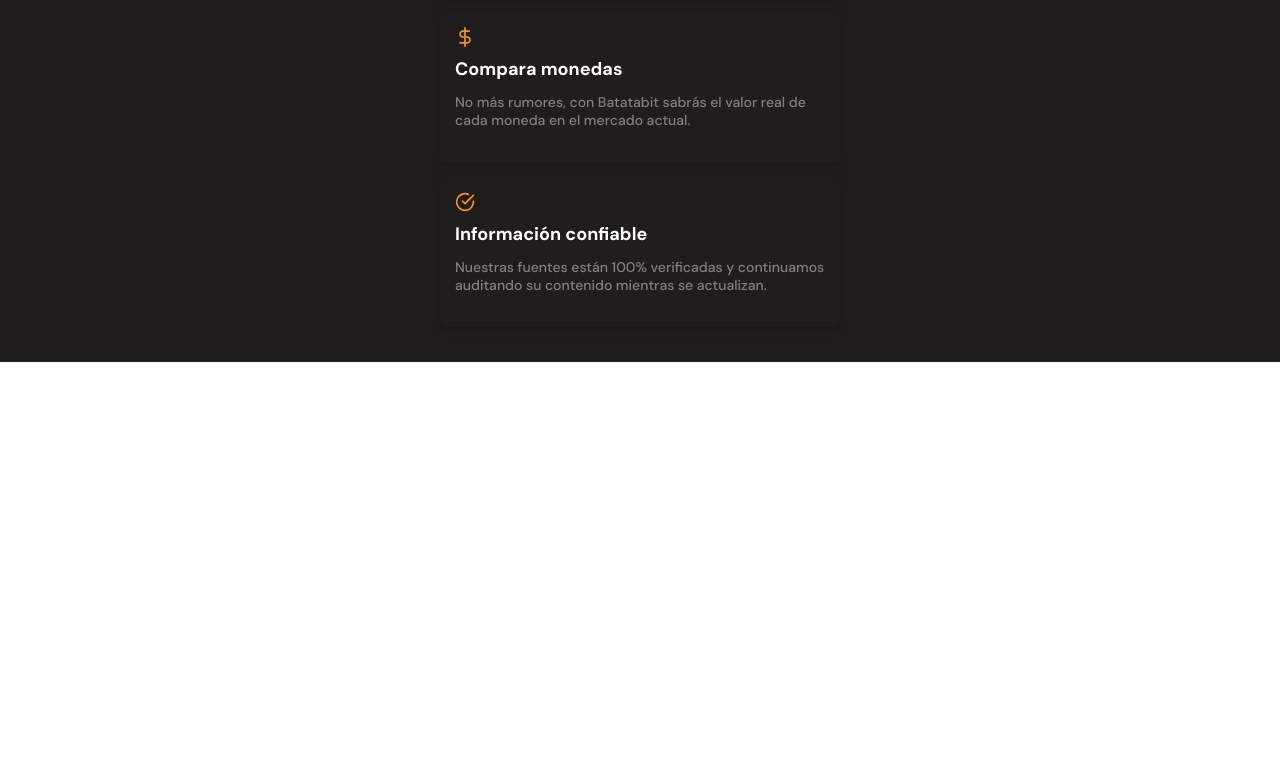
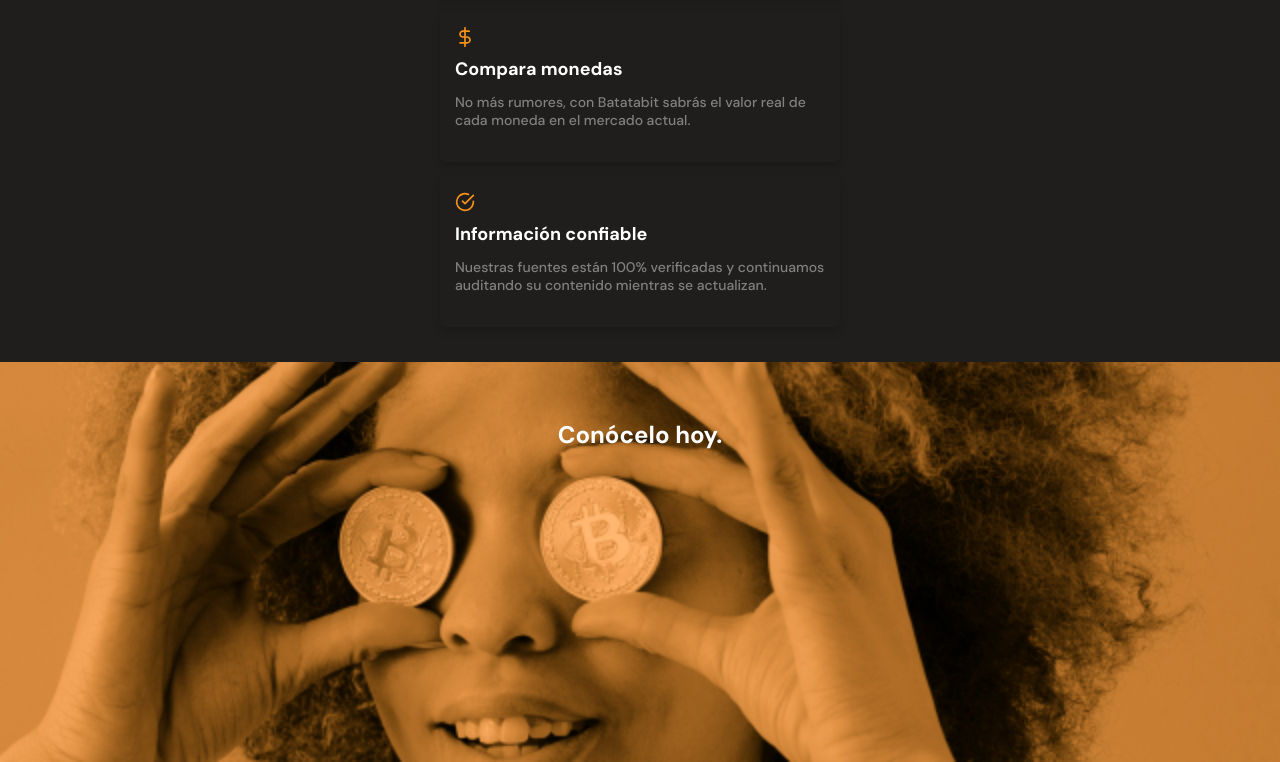
Before and after one commit to alfred3ks/batatabit, a plain HTML site: page index.html in a window 1280 px wide. Shown: the part 1988-2750 px from the top of the page. Before the commit the page ends 2350 px from the top, so only its background shows below. Drawn offline with Linux system fonts and the light colour scheme.

Commit message:
Maquetado de la imagen conocelo hoy.

```diff
--- a/css/mobile.css
+++ b/css/mobile.css
@@ -309,7 +309,7 @@ main {
     width: 90%;
     min-width: 288px;
     max-width: 400px;
-    height: 150px;
+    min-height: 150px;
     margin: 15px auto;
     padding: 15px;
     background-color: var(black);
@@ -368,9 +368,27 @@ main {
 }
 
 .product--card-body {
-
     font-size: 1.4rem;
     font-weight: 500;
     line-height: 1.8rem;
     color: #808080;
 }
+
+.bitcoin-img-container {
+    width: 100%;
+    min-width: 320px;
+    height: 50vh;
+    background-image: url('../assets/imgs/bitcoinbaby2x.jpg');
+    background-size: cover;
+    background-position: center;
+    background-repeat: no-repeat;
+    text-align: center;
+}
+
+.bitcoin-img-container h2 {
+    padding-top: 60px;
+    font-size: 2.4rem;
+    font-weight: bold;
+    line-height: 2.6rem;
+    color: var(--just-white);
+}
--- a/index.html
+++ b/index.html
@@ -114,7 +114,9 @@
                 </article>
             </section>
         </section>
-        <section></section>
+        <section  class="bitcoin-img-container">
+            <h2>Conócelo hoy.</h2>
+        </section>
         <section></section>
     </main>
     <footer></footer>
```
